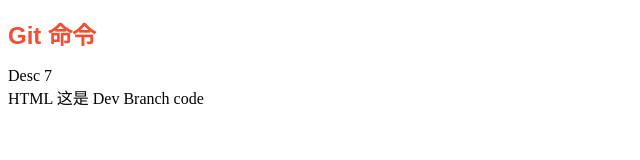
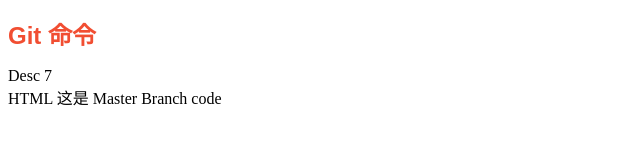
Before and after one commit to loubingzhuxue/loubingzhuxue-git, a plain HTML site: page index.html in a window 1280 px wide. Shown: the full height of the page, 0-640 px from the left. Drawn offline with Linux system fonts and the light colour scheme.

Commit message:
修改index.html

```diff
--- a/index.html
+++ b/index.html
@@ -13,6 +13,6 @@
 
   <div>Desc 7</div>
 
-  <div>HTML 这是 Dev Branch code </div>
+  <div>HTML 这是 Master Branch code </div>
 </body>
 </html>
```
